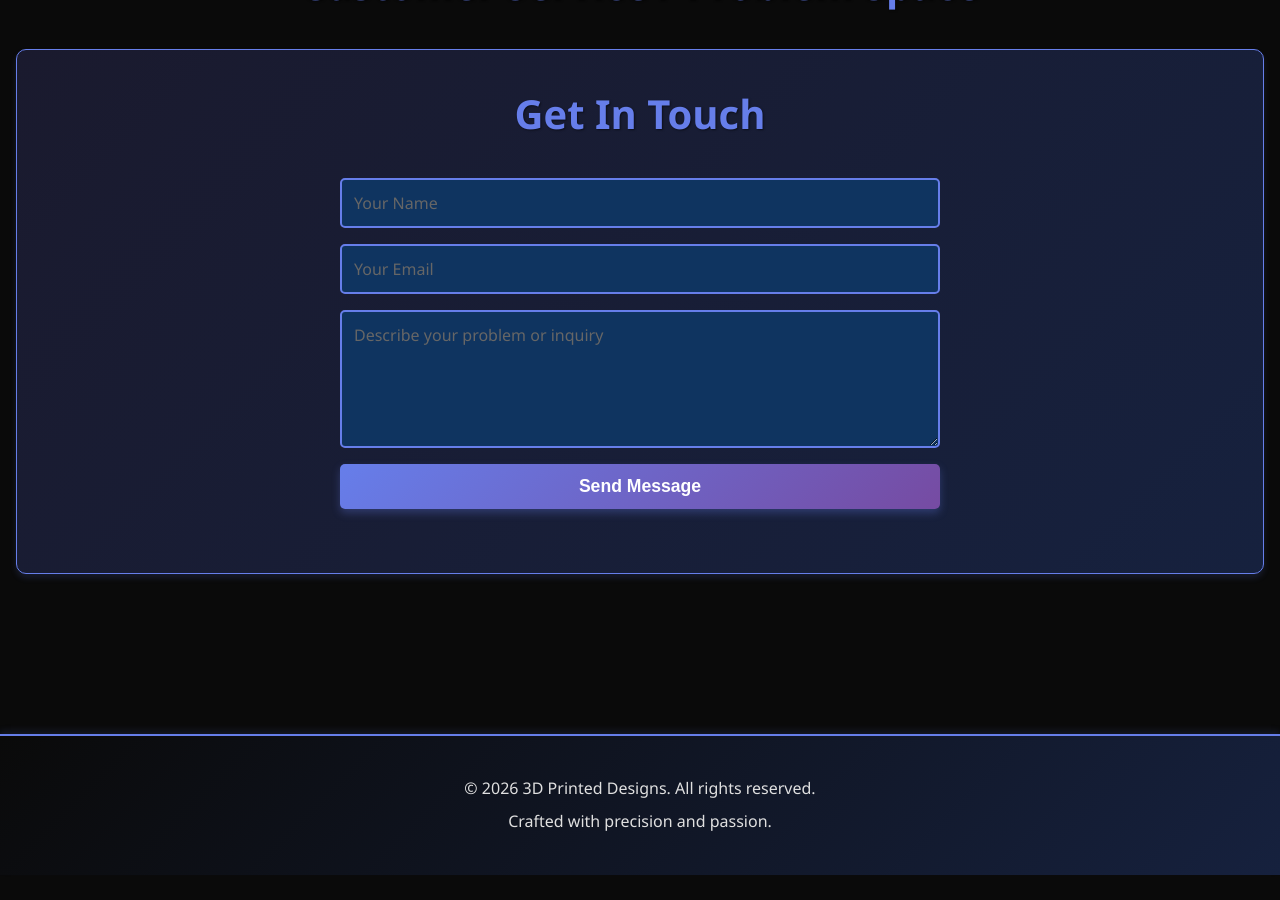
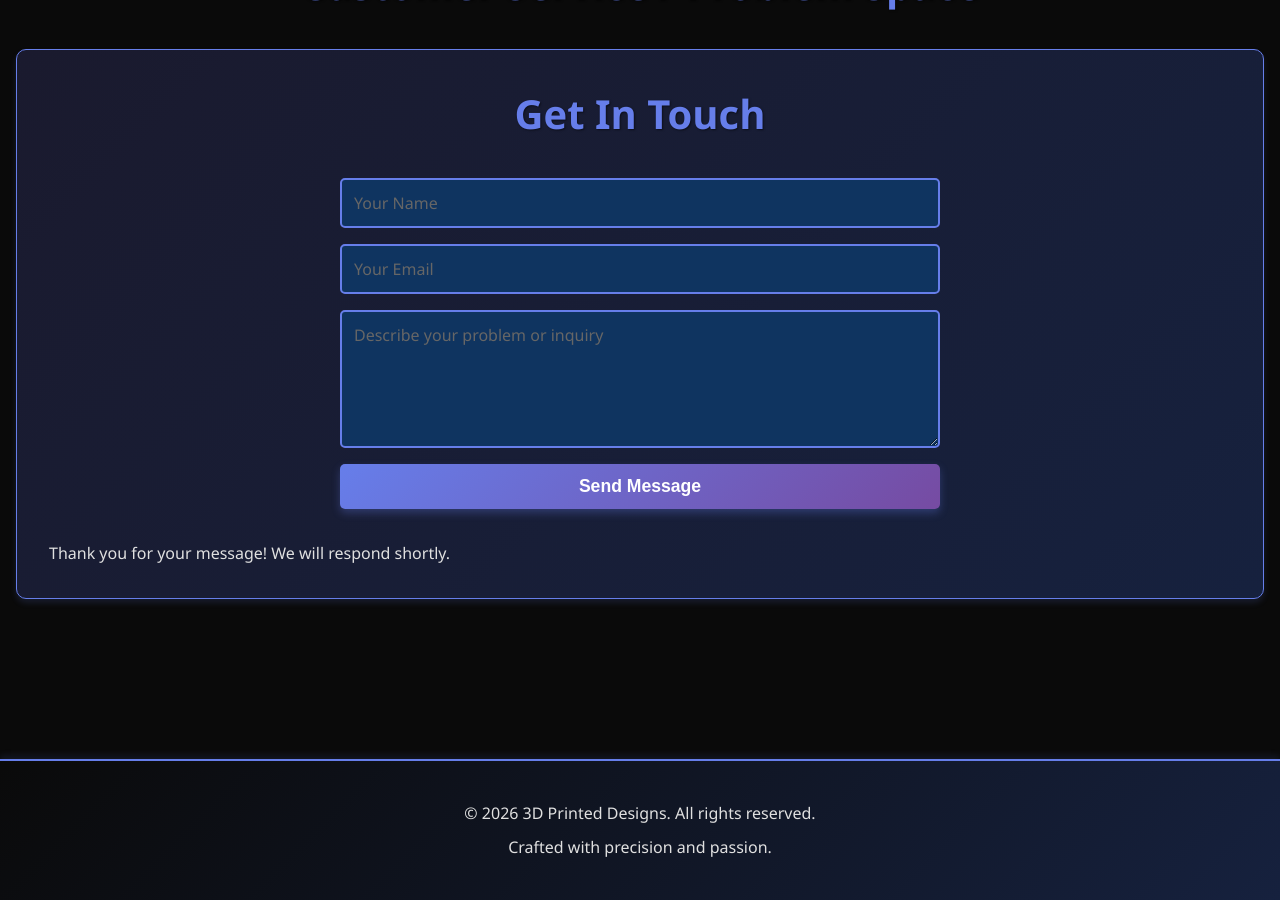
Before and after one commit to edog684/Professional-new-3d-printinganengeneering, a Jekyll site: the page built from index.md, in a window 1280 px wide and 900 px high, scrolled down 4861 px. Built offline with Jekyll 4.4.1, drawn with Linux system fonts in a browser that asks for light colours; before the commit the page ends 5736 px from its top, so only the background shows below that.

Commit message:
Update index.md

```diff
--- a/index.md
+++ b/index.md
@@ -65,12 +65,23 @@
 
 ## Customer Service / Problem Space
 
+
 <section id="contact" class="contact-section">
     <h2>Get In Touch</h2>
+
     <form action="https://formspree.io/f/mvzvzngp" method="POST" class="contact-form">
+        <input type="hidden" name="_redirect" value="false">
+
         <input type="text" name="name" placeholder="Your Name" required>
         <input type="email" name="email" placeholder="Your Email" required>
         <textarea name="message" placeholder="Describe your problem or inquiry" rows="5" required></textarea>
         <button type="submit">Send Message</button>
     </form>
+
+    <!-- Popup goes RIGHT HERE -->
+    <div id="popup" class="popup">
+        <div class="popup-content">
+            <p>Thank you for your message! We will respond shortly.</p>
+        </div>
+    </div>
 </section>
```
